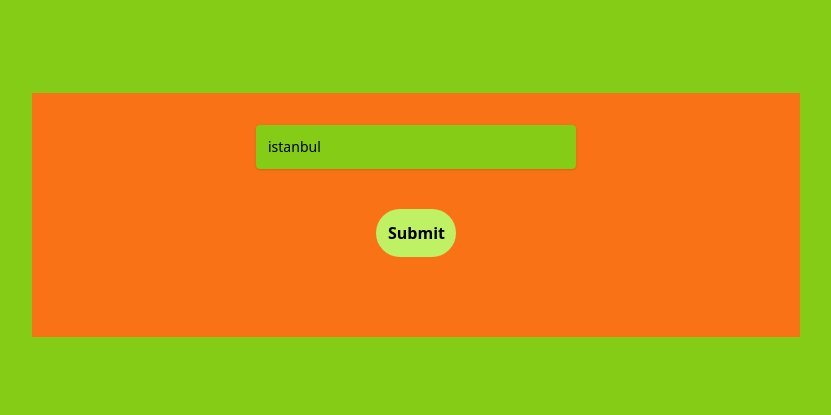
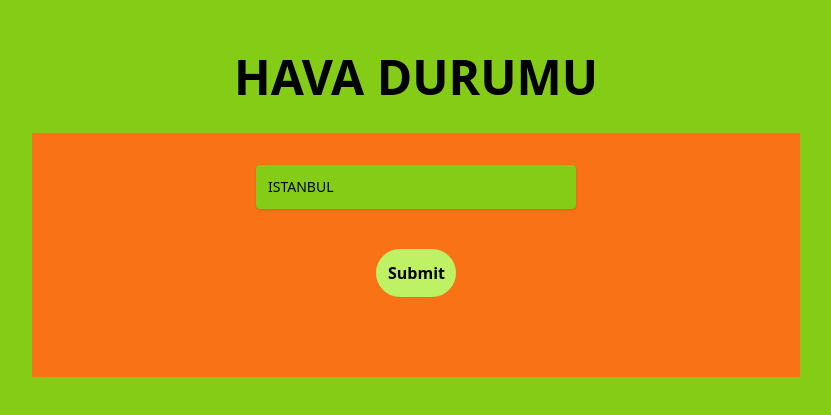
Before and after one commit to muharremgem/react-weather-app, a React (Create React App) app: page / in a window 1280 px wide. Shown: the part 185-600 px from the top of the page, without its empty margins (224-1055 px from the left). Built offline with nearby package versions, Linux system fonts and the light colour scheme.

Commit message:
hava durumu

```diff
--- a/src/App.js
+++ b/src/App.js
@@ -25,12 +25,16 @@ function App() {
   return (
     <div>
       <div className="h-screen w-screen  bg-lime-500 text-center flex flex-col items-center justify-center">
+        <div className="">
+          <p className="text-5xl mb-8 font-bold ">HAVA DURUMU</p>
+        </div>
+
         <div className=" bg-orange-500  w-[50rem]  max-w-screen-md mx-auto flex flex-col items-center justify-center">
           <input
             onChange={(e) => setSearch(e.target.value)}
             type="text"
-            placeholder={search ? search : "İstanbul..."}
-            class="mt-8 px-3 py-3 placeholder-black text-slate-600 relative bg-lime-500 rounded text-sm border-0 shadow outline-none focus:outline-none focus:ring w-[20rem]"
+            placeholder={search ? search : "Şehir Giriniz..."}
+            class="text-transform: uppercase mt-8 px-3 py-3 placeholder-black text-slate-600 relative bg-lime-500 rounded text-sm border-0 shadow outline-none focus:outline-none focus:ring w-[20rem]"
           />
           <button
             className="mt-10 mb-10 w-20 p-3 rounded-full hover:bg-orange-200 font-bold bg-lime-300"
@@ -38,7 +42,7 @@ function App() {
           >
             Submit
           </button>
-          <div className="mb-10 w-full h-full  rounded-full">
+          <div className="mb-10 w-full h-full  rounded-full ">
             {isClick && <City city={city} />}
           </div>
         </div>
--- a/src/City.jsx
+++ b/src/City.jsx
@@ -2,8 +2,11 @@ import React from "react";
 
 const city = ({ city }) => {
   console.log(city);
+
   return (
     <div>
+      <div>Hava Durumu</div>
+      <br />
       <div>
         <h1 className="text-5xl">{Math.round(city.main.temp)}°C</h1>
         <h1 className="text-3xl">{city.name}</h1>
```
